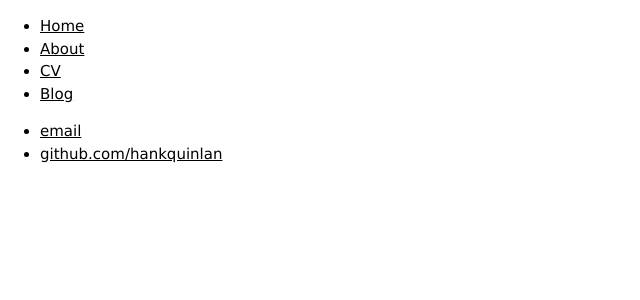
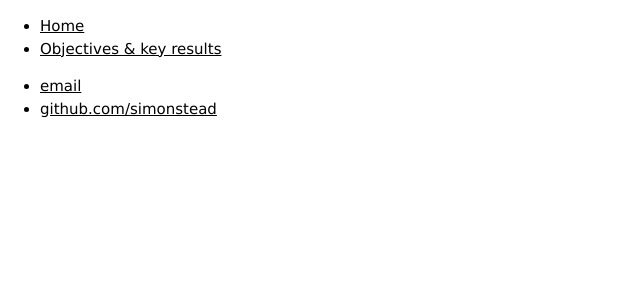
Before and after one commit to simonstead/old_simonstead.github.io, a Jekyll site: the page built from index.md, in a window 1280 px wide. Shown: the top 300 px of the page, without its empty margins (0-640 px from the left). Built offline with Jekyll 4.4.1, drawn with Linux system fonts in a browser that asks for light colours.

Commit message:
remove references to not me

```diff
--- a/_config.yml
+++ b/_config.yml
@@ -33,7 +33,6 @@ markdown: kramdown
 sass:
   sass_dir: _sass
   style: compressed
-theme: minima
 gems:
   - jekyll-feed
   - jekyll-sitemap
--- a/_layouts/home.html
+++ b/_layouts/home.html
@@ -9,9 +9,7 @@
 			<nav>
 	    		<ul>
 	        		<li><a href="/">Home</a></li>
-		        	<li><a href="/about">About</a></li>
-	        		<li><a href="/cv">CV</a></li>
-	        		<li><a href="/blog">Blog</a></li>
+		        	<li><a href="/okrs">Objectives & key results</a></li>
 	    		</ul>
 			</nav>
 			<div class="container">
@@ -21,8 +19,8 @@
 			</div><!-- /.container -->
 			<footer>
 	    		<ul>
-	        		<li><a href="mailto:hankquinlanhub@gmail.com">email</a></li>
-	        		<li><a href="https://github.com/hankquinlan">github.com/hankquinlan</a></li>
+	        		<li><a href="mailto:simon.stead@coopdigital.co.uk">email</a></li>
+	        		<li><a href="https://github.com/simonstead">github.com/simonstead</a></li>
 				</ul>
 			</footer>
 		</body>
```
Also changed, not shown: package.json (added, +22 -0 lines).
